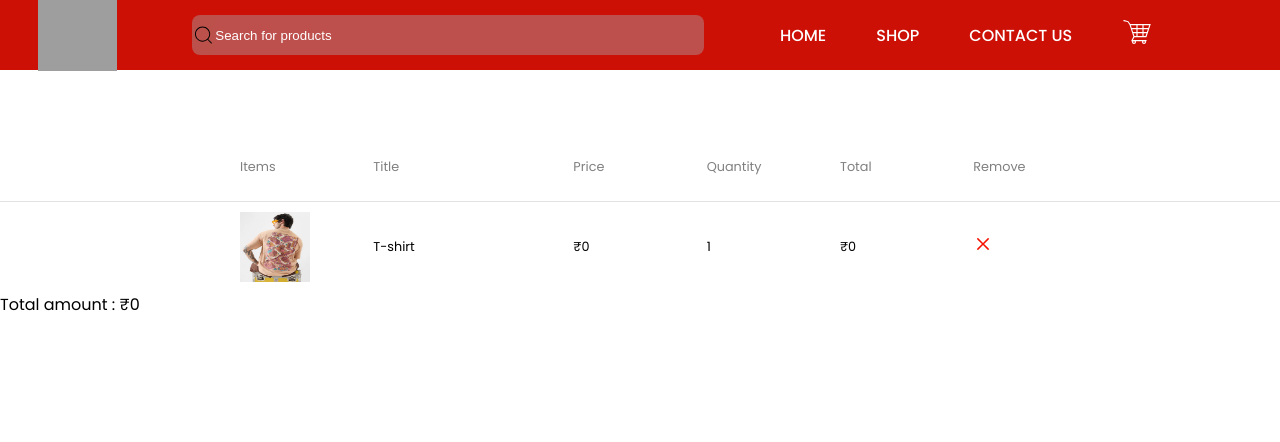
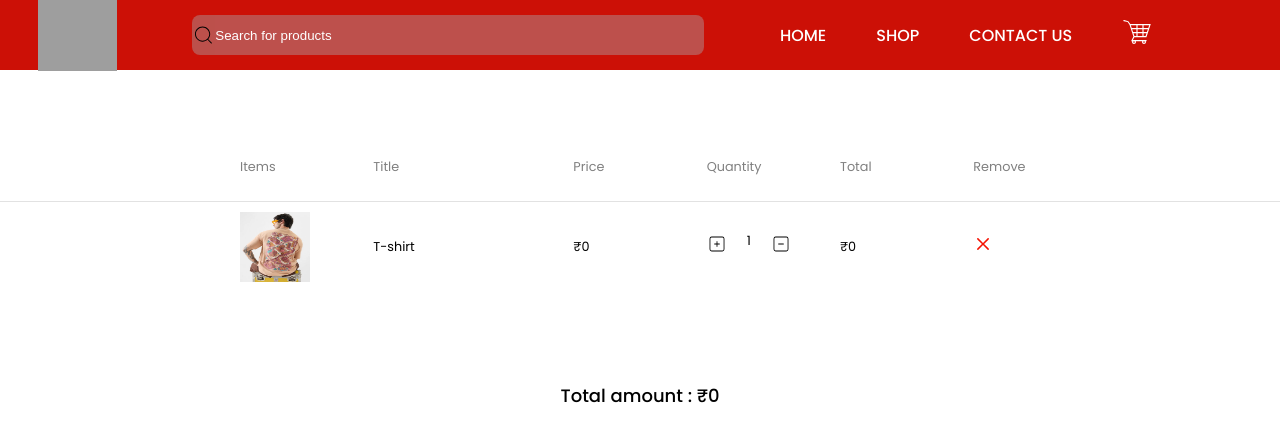
Before and after one commit to Aakash1624/e-commerce, a React (Vite) app: page /cart in a window 1280 px wide. Shown: the top 442 px of the page. Built offline with nearby package versions, Linux system fonts and the light colour scheme; grey boxes are pictures that could not be loaded; some icons are missing.

Commit message:
css over for cart

```diff
--- a/src/pages/cart.jsx
+++ b/src/pages/cart.jsx
@@ -1,5 +1,7 @@
 import { useContext } from 'react';
 import { RxCross2 } from 'react-icons/rx';
+import { CiSquarePlus } from 'react-icons/ci';
+import { CiSquareMinus } from 'react-icons/ci';
 
 const Cart = () => {
   // const {cartItems,food_list,removeCart} = useContext();
@@ -24,7 +26,15 @@ const Cart = () => {
         <img src="src\assets\souled\T-shirt_1.webp" alt="" />
         <p>T-shirt</p>
         <p>₹0</p>
-        <p>1</p>
+        <div className="quantity">
+          <p className="btn-quantity">
+            <CiSquarePlus />
+          </p>
+          <p>1</p>
+          <p className="btn-quantity">
+            <CiSquareMinus />
+          </p>
+        </div>
         <p>₹0</p>
         <p className="delete">
           <RxCross2 />
--- a/src/pages/pages.css
+++ b/src/pages/pages.css
@@ -145,8 +145,36 @@ hr {
   justify-content: center;
 }
 
+.quantity {
+  display: flex;
+  flex-direction: row;
+  gap: 20px;
+}
+
+.btn-quantity {
+font-size: 20px;
+}
+
+.btn-quantity:hover{
+  color: gray;
+  cursor: pointer;
+}
+
 .delete {
   font-size: 20px;
   font-weight: 700;
   color: rgb(245, 19, 3);
 }
+
+.delete:hover{
+  cursor: pointer;
+  color: rgb(204, 4, 4);
+}
+
+.cart-amt {
+  font-size: 18px;
+  font-weight: 500;
+  margin-top: 100px;
+  display: flex;
+  justify-content: center;
+}
```
